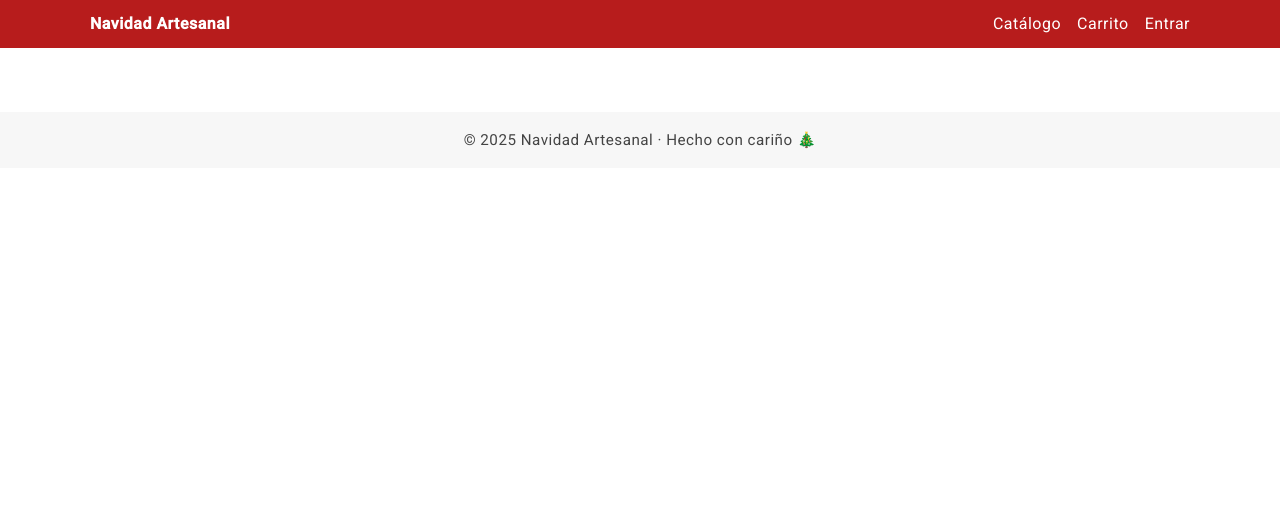
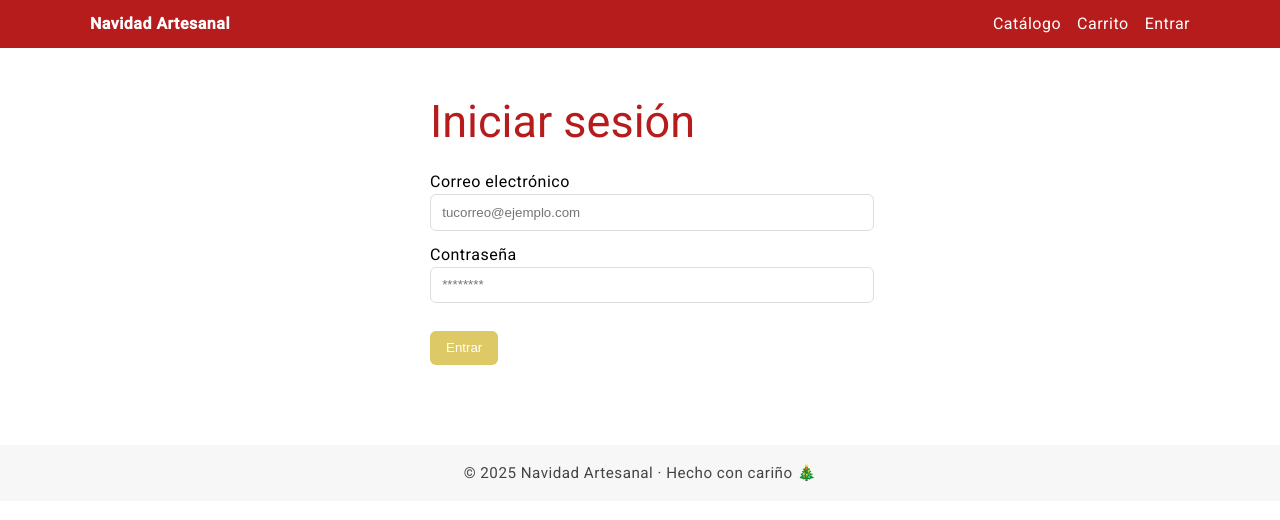
Before and after one commit to jorgebls/navidad-artesanal, an Angular app in the folder web/: page /login in a window 1280 px wide. Before the commit this address led to /. Shown: the top 520 px of the page. Built offline with nearby package versions, Linux system fonts and the light colour scheme.

Commit message:
feat: login page with reactive form (placeholder)

```diff
--- /dev/null
+++ b/web/src/app/pages/auth/login/login.component.html
@@ -0,0 +1,23 @@
+<section class="login">
+    <h2>Iniciar sesión</h2>
+
+    <form [formGroup]="form" (ngSubmit)="onSubmit()" novalidate>
+      <label>
+        Correo electrónico
+        <input type="email" formControlName="email" placeholder="tucorreo@ejemplo.com" />
+      </label>
+      <div class="error" *ngIf="emailCtrl?.touched && emailCtrl?.invalid">
+        Ingresa un correo válido.
+      </div>
+
+      <label>
+        Contraseña
+        <input type="password" formControlName="password" placeholder="********" />
+      </label>
+      <div class="error" *ngIf="passwordCtrl?.touched && passwordCtrl?.invalid">
+        Mínimo 8 caracteres.
+      </div>
+
+      <button type="submit" [disabled]="form.invalid">Entrar</button>
+    </form>
+  </section>
--- /dev/null
+++ b/web/src/app/pages/auth/login/login.component.scss
@@ -0,0 +1,12 @@
+.login { max-width: 420px; margin: 2rem auto; }
+h2 { color: #b71c1c; }
+label { display: block; margin: 0.75rem 0; }
+input {
+  width: 100%; padding: 0.6rem 0.7rem; border: 1px solid #ddd; border-radius: 6px;
+}
+button {
+  margin-top: 1rem; padding: 0.6rem 1rem; border: 0; border-radius: 6px;
+  background: #c8a600; color: #fff; cursor: pointer;
+}
+button[disabled] { opacity: 0.6; cursor: not-allowed; }
+.error { color: #b71c1c; font-size: 0.9rem; }
--- /dev/null
+++ b/web/src/app/pages/auth/login/login.component.ts
@@ -0,0 +1,35 @@
+import { Component } from '@angular/core';
+import { ReactiveFormsModule, FormBuilder, Validators, FormGroup } from '@angular/forms';
+import { CommonModule } from '@angular/common';
+
+@Component({
+  selector: 'app-login',
+  standalone: true,
+  imports: [CommonModule, ReactiveFormsModule],
+  templateUrl: './login.component.html',
+  styleUrls: ['./login.component.scss']
+})
+export class LoginComponent {
+  form!: FormGroup;
+
+  constructor(private fb: FormBuilder) {
+    this.form = this.fb.group({
+      email: ['', [Validators.required, Validators.email]],
+      password: ['', [Validators.required, Validators.minLength(8)]],
+    });
+  }
+
+  // ✅ getters para acceder en la plantilla
+  get emailCtrl() {
+    return this.form.get('email');
+  }
+  get passwordCtrl() {
+    return this.form.get('password');
+  }
+
+  onSubmit() {
+    if (this.form.invalid) return;
+    console.log('LOGIN ->', this.form.value);
+    alert('Login simulado. En el siguiente paso lo conectamos a localStorage.');
+  }
+}
```
Also changed, not shown: web/src/app/app.routes.ts (+6 -5 lines).
